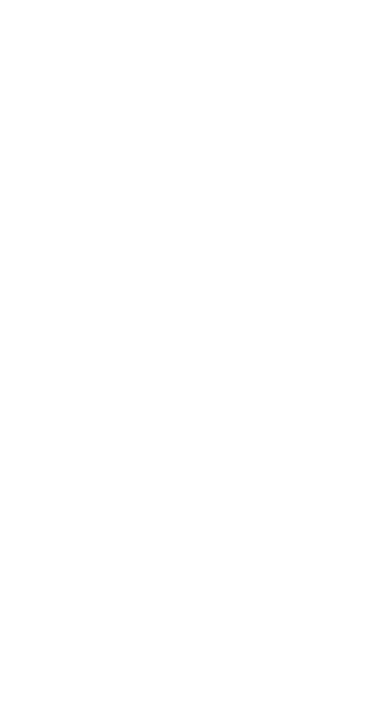
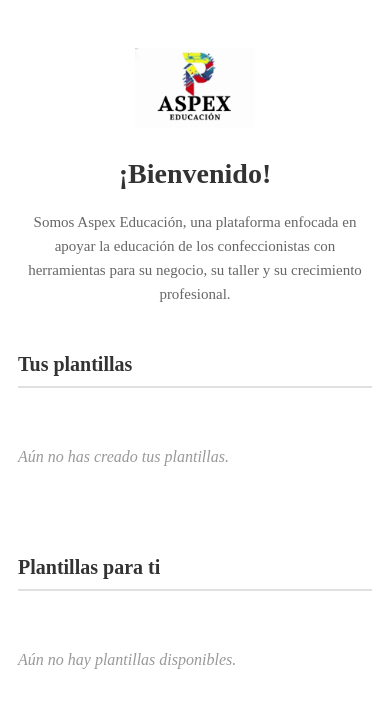
Before and after one commit to Aspex-Education/frontend, an Angular app: page /home in a window 390 px wide. Before the commit this address led to /. Shown: the top 708 px of the page. Built offline with nearby package versions, Linux system fonts and the light colour scheme.

Commit message:
feature: Se crea el home con datos vacios inicialmente

```diff
--- a/src/app/app.routes.ts
+++ b/src/app/app.routes.ts
@@ -1,9 +1,11 @@
 import { Routes } from '@angular/router';
 import { LoginComponent } from './auth/login/login.component';
 import { RegisterComponent } from './auth/register/register.component';
+import { HomeComponent } from './home/home.component';
 
 export const routes: Routes = [
   { path: '', redirectTo: '/auth/login', pathMatch: 'full' },
   { path: 'auth/login', component: LoginComponent },
-  { path: 'auth/register', component: RegisterComponent }
+  { path: 'auth/register', component: RegisterComponent },
+  { path: 'home', component: HomeComponent }
 ];
--- a/src/app/auth/login/login.component.ts
+++ b/src/app/auth/login/login.component.ts
@@ -55,7 +55,7 @@ export class LoginComponent {
 
     this.authService.login(loginRequest).subscribe({
       next: (response) => {
-        this.router.navigate(['/']);
+        this.router.navigate(['/home']);
       },
       error: (error) => {
         this.errorMessage = error.error?.message || 'Error al iniciar sesión. Intenta nuevamente.';
--- /dev/null
+++ b/src/app/home/home.component.css
@@ -0,0 +1,140 @@
+/* Main Container */
+.home-container {
+  max-width: 1200px;
+  margin: 0 auto;
+  padding: 20px;
+  min-height: 100vh;
+}
+
+/* Welcome Section (Centered) */
+.welcome-section {
+  text-align: center;
+  padding: 60px 20px;
+  margin-bottom: 0px;
+}
+
+.logo-container {
+  margin-bottom: 30px;
+}
+
+.logo {
+  max-width: 200px;
+  height: auto;
+  display: block;
+  margin: 0 auto;
+}
+
+.welcome-title {
+  font-size: 2.5rem;
+  font-weight: 700;
+  color: #333;
+  margin: 0 0 20px 0;
+}
+
+.welcome-description {
+  font-size: 1.125rem;
+  line-height: 1.6;
+  color: #666;
+  max-width: 700px;
+  margin: 0 auto;
+}
+
+/* Templates Sections (Left Aligned) */
+.templates-section {
+  margin-bottom: 50px;
+  text-align: left;
+}
+
+.section-title {
+  font-size: 1.75rem;
+  font-weight: 600;
+  color: #333;
+  margin-bottom: 20px;
+  padding-bottom: 10px;
+  border-bottom: 2px solid #e0e0e0;
+}
+
+.templates-content {
+  padding: 20px 0;
+}
+
+.empty-message {
+  font-size: 1rem;
+  color: #999;
+  font-style: italic;
+  margin: 20px 0;
+}
+
+/* Grid Layout for Future Template Cards */
+.templates-grid {
+  display: grid;
+  grid-template-columns: repeat(auto-fill, minmax(280px, 1fr));
+  gap: 20px;
+  margin-top: 20px;
+}
+
+/* Responsive Design */
+
+/* Tablets */
+@media (max-width: 768px) {
+  .home-container {
+    padding: 15px;
+  }
+
+  .welcome-section {
+    padding: 40px 15px;
+  }
+
+  .logo {
+    max-width: 150px;
+  }
+
+  .welcome-title {
+    font-size: 2rem;
+  }
+
+  .welcome-description {
+    font-size: 1rem;
+  }
+
+  .section-title {
+    font-size: 1.5rem;
+  }
+
+  .templates-grid {
+    grid-template-columns: repeat(auto-fill, minmax(250px, 1fr));
+    gap: 15px;
+  }
+}
+
+/* Mobile */
+@media (max-width: 480px) {
+  .home-container {
+    padding: 10px;
+  }
+
+  .welcome-section {
+    padding: 30px 10px;
+  }
+
+  .logo {
+    max-width: 120px;
+  }
+
+  .welcome-title {
+    font-size: 1.75rem;
+  }
+
+  .welcome-description {
+    font-size: 0.9375rem;
+  }
+
+  .section-title {
+    font-size: 1.25rem;
+  }
+
+  .templates-grid {
+    grid-template-columns: 1fr;
+    gap: 15px;
+  }
+}
--- /dev/null
+++ b/src/app/home/home.component.html
@@ -0,0 +1,47 @@
+<div class="home-container">
+  <!-- Top Section: Logo and Welcome Message (Centered) -->
+  <section class="welcome-section">
+    <div class="logo-container">
+      <img src="/assets/company/logo.png" alt="Aspex Educación" class="logo" />
+    </div>
+
+    <h1 class="welcome-title">¡Bienvenido!</h1>
+
+    <p class="welcome-description">
+      Somos Aspex Educación, una plataforma enfocada en apoyar la educación de los confeccionistas
+      con herramientas para su negocio, su taller y su crecimiento profesional.
+    </p>
+  </section>
+
+  <!-- Section: Tus plantillas (Left Aligned) -->
+  <section class="templates-section">
+    <h2 class="section-title">Tus plantillas</h2>
+
+    <div class="templates-content">
+      <p *ngIf="userTemplates.length === 0" class="empty-message">
+        Aún no has creado tus plantillas.
+      </p>
+
+      <!-- Placeholder for future template cards grid -->
+      <div class="templates-grid" *ngIf="userTemplates.length > 0">
+        <!-- Template cards will be added here -->
+      </div>
+    </div>
+  </section>
+
+  <!-- Section: Plantillas para ti (Left Aligned) -->
+  <section class="templates-section">
+    <h2 class="section-title">Plantillas para ti</h2>
+
+    <div class="templates-content">
+      <p *ngIf="availableTemplates.length === 0" class="empty-message">
+        Aún no hay plantillas disponibles.
+      </p>
+
+      <!-- Placeholder for future template cards grid -->
+      <div class="templates-grid" *ngIf="availableTemplates.length > 0">
+        <!-- Template cards will be added here -->
+      </div>
+    </div>
+  </section>
+</div>
--- /dev/null
+++ b/src/app/home/home.component.ts
@@ -0,0 +1,16 @@
+import { Component } from '@angular/core';
+import { CommonModule } from '@angular/common';
+
+@Component({
+  selector: 'app-home',
+  imports: [CommonModule],
+  templateUrl: './home.component.html',
+  styleUrl: './home.component.css'
+})
+export class HomeComponent {
+  // Placeholder for future template data
+  userTemplates: any[] = [];
+  availableTemplates: any[] = [];
+
+  constructor() {}
+}
```
Also changed, not shown: 1 other file (tests, documents, lock files or other folders).
